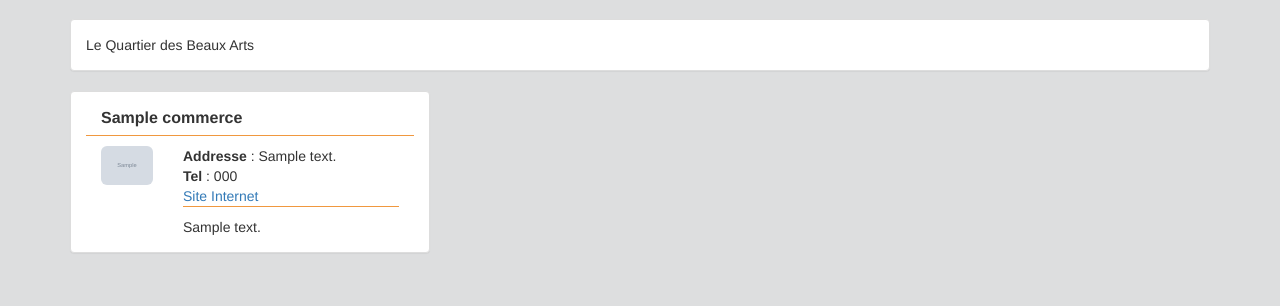
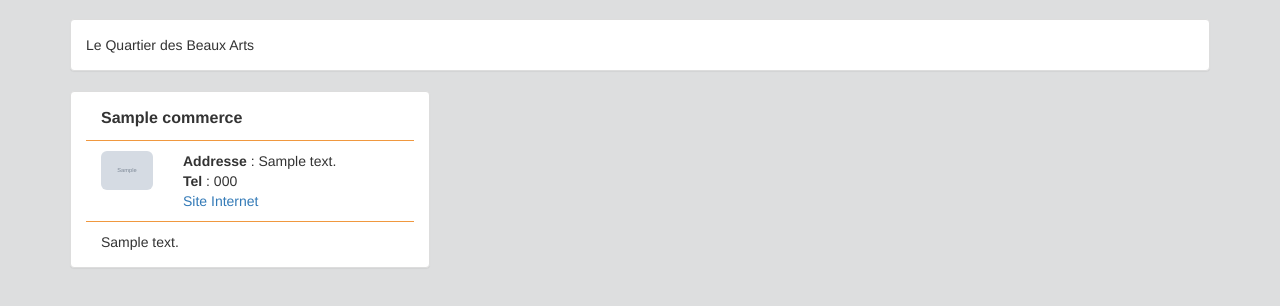
Before and after one commit to DudeBar/WDude, a Django app: a page that uses website/templates/quartier.html in a window 1280 px wide. Shown: the part 51-357 px from the top of the page. Run offline with Django 3.2, Linux system fonts and the light colour scheme; tables that the repository leaves empty hold one stand-in row (values such as "Sample post"); grey boxes marked "Sample" are stand-in pictures; some libraries are stand-ins or nearby versions.

Commit message:
changement de la presentation des commerces

```diff
--- a/website/static/css/dude.css
+++ b/website/static/css/dude.css
@@ -118,11 +118,11 @@
 .commerce-name {
     font-weight: bold;
     font-size: 16px;
-    margin-bottom: 5px;
 }
 .commerce-separator {
     height: 1px;
     background-color: rgba(237, 127, 16, 0.8);
+    margin-top: 10px;
     margin-bottom: 10px;
 }
 
--- a/website/templates/quartier.html
+++ b/website/templates/quartier.html
@@ -34,9 +34,11 @@
 	                <p><b>Addresse</b> : {{ commerce.address }}</p>
 	                {% if commerce.tel %}<p><b>Tel</b> : {{ commerce.tel }}</p>{% endif %}
 	                <p><a href="{{ commerce.website }}">Site Internet</a></p>
-                    <div class="col-lg-12 commerce-separator"></div>
+	            </div>
+                <div class="col-lg-12 commerce-separator"></div>
+                <div class="col-lg-12">
                     <p>{{ commerce.description }}</p>
-	            </div>
+                </div>
 	        </div>
 		</div>
 	</div>
```
